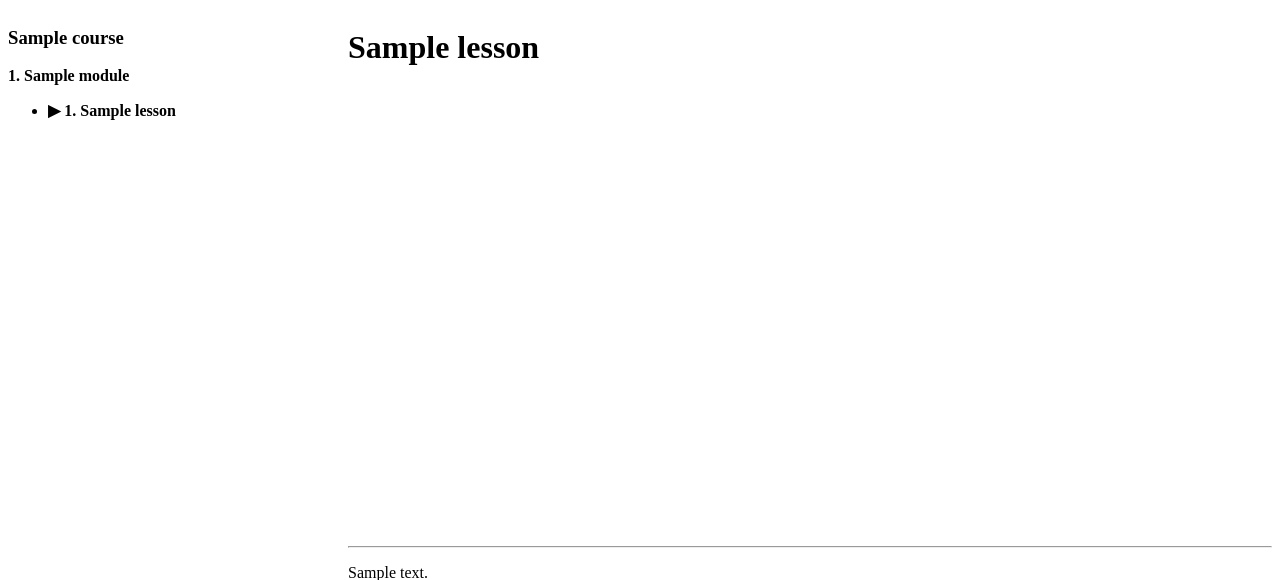
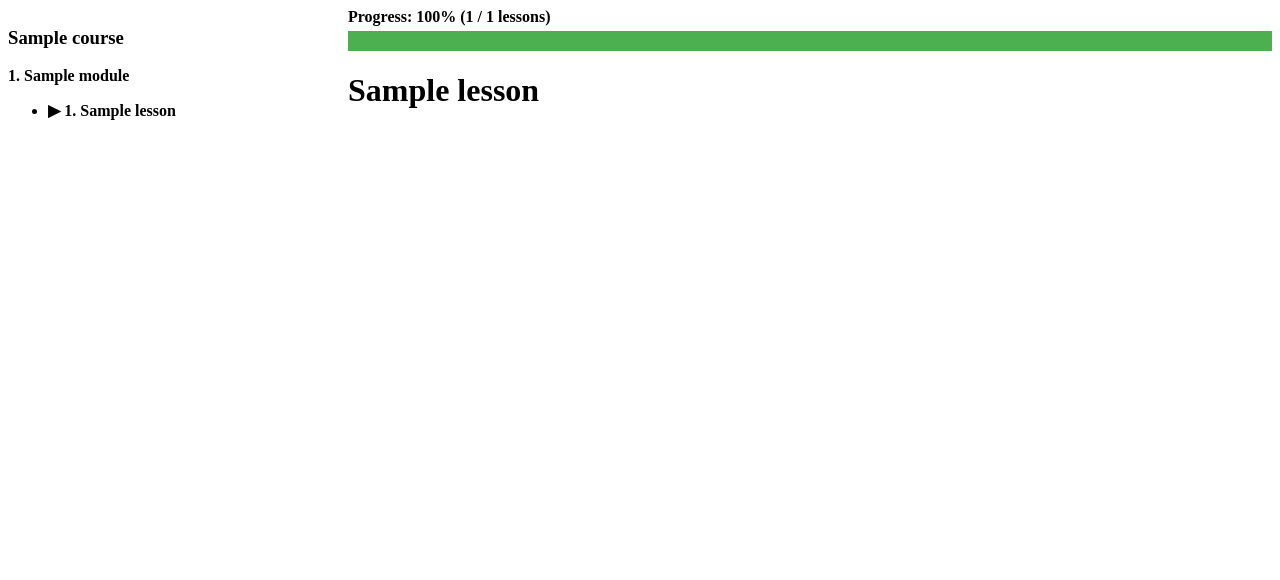
Before and after one commit to alimustafa0/-ai_learning_platform, a Django app: page /courses/lessons/1/ in a window 1280 px wide. Shown: the top 580 px of the page. Run offline with Django 5.2, Linux system fonts and the light colour scheme; a user stored in the database is signed in; tables that the repository leaves empty hold one stand-in row (values such as "Sample post").

Commit message:
Add course progress bar

```diff
--- a/courses/templates/courses/lesson_detail.html
+++ b/courses/templates/courses/lesson_detail.html
@@ -31,6 +31,27 @@
 
     <!-- Lesson Content -->
     <div style="flex: 1;">
+
+        <div style="margin-bottom: 20px;">
+            <strong>
+                Progress: {{ progress_percentage }}%
+                ({{ completed_count }} / {{ total_lessons }} lessons)
+            </strong>
+
+            <div style="
+                width: 100%;
+                background-color: #ddd;
+                height: 20px;
+                margin-top: 5px;
+            ">
+                <div style="
+                    width: {{ progress_percentage }}%;
+                    background-color: #4CAF50;
+                    height: 100%;">
+                </div>
+            </div>
+        </div>
+
         <h1>{{ lesson.title }}</h1>
 
         {% if lesson.video_url %}
--- a/courses/views.py
+++ b/courses/views.py
@@ -43,6 +43,13 @@ def lesson_detail(request, lesson_id):
 
     completed_lessons = LessonCompletion.objects.filter(user=request.user, lesson__module__course=course).values_list("lesson_id", flat=True)
 
+    total_lessons = Lesson.objects.filter(module__course=course).count()
+    completed_count = len(completed_lessons)
+
+    progress_percentage = 0
+    if total_lessons > 0:
+        progress_percentage = int((completed_count / total_lessons) * 100)
+
     return render(
         request,
         "courses/lesson_detail.html",
@@ -54,6 +61,9 @@ def lesson_detail(request, lesson_id):
             "course": course,
             "is_completed": is_completed,
             "completed_lessons": completed_lessons,
+            "total_lessons": total_lessons,
+            "completed_count": completed_count,
+            "progress_percentage": progress_percentage,
         },
     )
 
```
